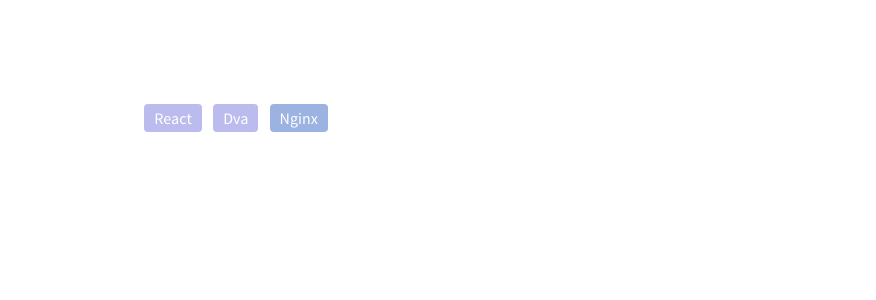
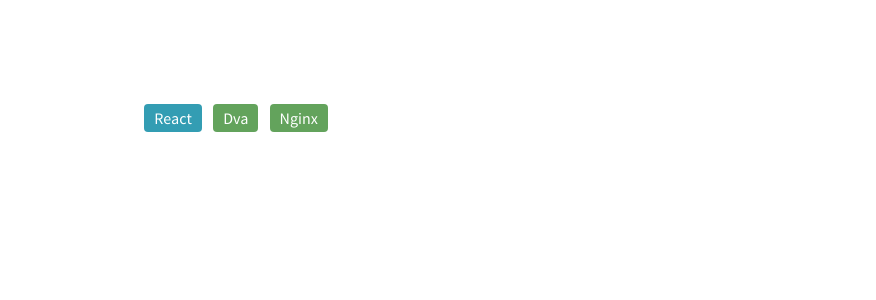
Before and after one commit to maaaahoo/maaaahoo.github.io, a plain HTML site: page tags/index.html in a window 1280 px wide. Shown: the part 200-500 px from the top of the page, 404-1280 px from the left. Drawn offline with nearby package versions, Linux system fonts and the light colour scheme; a script that the page names is missing.

Commit message:
Site updated: 2017-10-11 13:04:36

```diff
--- a/tags/index.html
+++ b/tags/index.html
@@ -106,11 +106,11 @@
 <main class="app-body">
   <div id="tag-cloud">
 
-      <a class="tag0" data-name="tag-React">React</a>
+      <a class="tag2" data-name="tag-React">React</a>
 
-      <a class="tag0" data-name="tag-Dva">Dva</a>
+      <a class="tag3" data-name="tag-Dva">Dva</a>
 
-      <a class="tag1" data-name="tag-Nginx">Nginx</a>
+      <a class="tag3" data-name="tag-Nginx">Nginx</a>
 
   </div>
 
```
